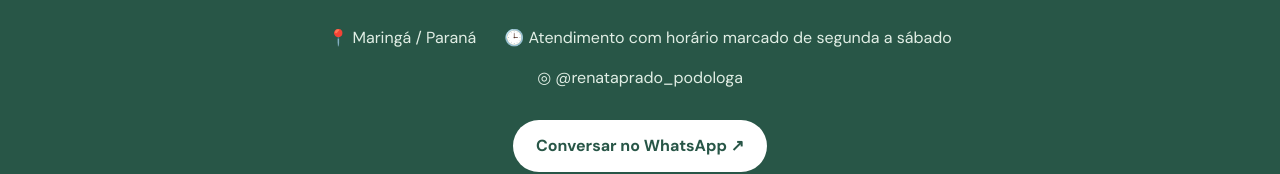
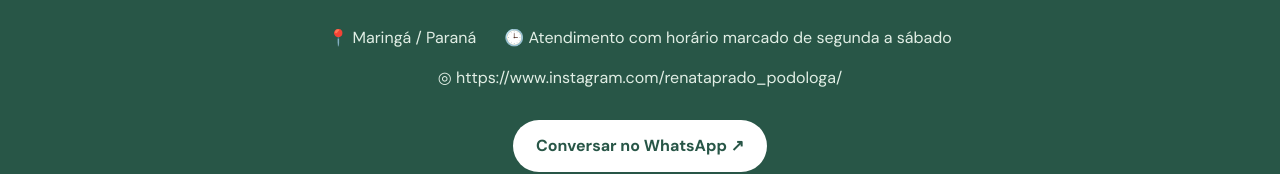
Before and after one commit to asvideoprodutora/renatapradopodologa, a plain HTML site: page index.html in a window 1280 px wide. Shown: the part 3970-4144 px from the top of the page. Drawn offline with nearby package versions, Linux system fonts and the light colour scheme.

Commit message:
Update index.html
alteração link instagram

```diff
--- a/index.html
+++ b/index.html
@@ -43,7 +43,7 @@
       nome: 'Renata Prado',
       endereco: 'Maringá / Paraná',
       horario: 'Atendimento com horário marcado de segunda a sábado',
-      instagram: '@renataprado_podologa'
+      instagram: 'https://www.instagram.com/renataprado_podologa/'
     };
     // Coloque as fotos na pasta fotos/ e ajuste esta lista.
     const FOTOS = [
```
